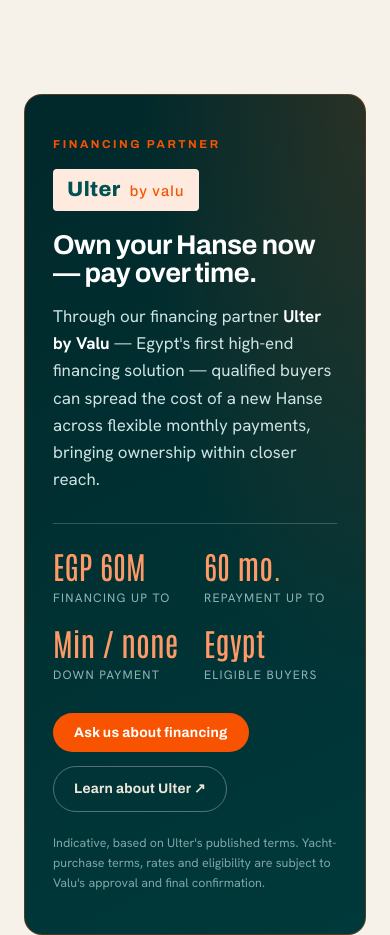
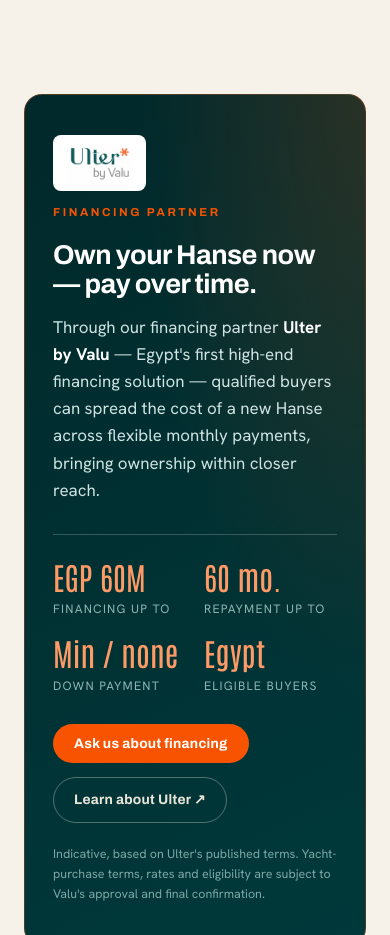
Before and after one commit to Mojo-xyz/hanse, a website: page index.html in a window 390 px wide. Shown: the part 7460-8395 px from the top of the page. Drawn offline with Linux system fonts and the light colour scheme.

Commit message:
Ulter logo in finance section

```diff
--- a/index.html
+++ b/index.html
@@ -228,8 +228,7 @@
     background:radial-gradient(120% 130% at 100% 0%, rgba(248,83,0,.16), transparent 55%), linear-gradient(155deg,#01282a,#00393b);
     border:1px solid rgba(248,83,0,.3)}
   .finance-head{display:flex;align-items:center;gap:16px;margin-bottom:20px;flex-wrap:wrap}
-  .ulter-logo{display:none;height:30px;width:auto}
-  .ulter-wordmark{font-family:"Archivo",sans-serif;font-weight:800;font-size:1.3rem;letter-spacing:.02em;color:#005152;background:#ffeadf;padding:4px 14px;border-radius:4px}
+  .ulter-logo{display:none;height:56px;width:auto;background:#fff;padding:8px 14px;border-radius:8px}  .ulter-wordmark{font-family:"Archivo",sans-serif;font-weight:800;font-size:1.3rem;letter-spacing:.02em;color:#005152;background:#ffeadf;padding:4px 14px;border-radius:4px}
   .ulter-wordmark span{font-weight:500;color:#f85300;font-size:.92rem;letter-spacing:.08em;margin-left:5px}
   .finance-panel h2{font-size:clamp(1.7rem,3vw,2.5rem);color:#fff;max-width:20ch;letter-spacing:-.02em}
   .finance-lede{color:#cfe3e3;margin-top:16px;font-size:1.06rem;max-width:60ch}
@@ -269,6 +268,8 @@
     .finance-tiles{grid-template-columns:repeat(2,1fr)}
     .finance-panel{padding:40px 28px}
     .contact-grid{grid-template-columns:1fr;gap:34px}
+    .finance-head{flex-direction:column;align-items:flex-start;gap:12px}
+    .ulter-logo{order:-1}
   }
   @media(max-width:560px){
     section{padding:68px 0}
@@ -399,6 +400,7 @@
       <div class="finance-head">
         <div class="eyebrow" style="color:#f85300">Financing partner</div>
         <img id="ulterLogo" class="ulter-logo" alt="Ulter by Valu">
+        <img id="logo-ulter.png" class="ulter-logo" alt="Ulter by Valu">
         <div id="ulterWordmark" class="ulter-wordmark">Ulter <span>by valu</span></div>
       </div>
       <h2 class="display">Own your Hanse now — pay over time.</h2>
@@ -572,7 +574,7 @@
 
   // Logos — set a filename to show a logo image; leave "" to keep the text lockup.
   const RSS_LOGO   = "";  // e.g. "rss-logo.png"  (upload to the repo root too)
-  const ULTER_LOGO = "";  // e.g. "ulter-logo.png"
+  const ULTER_LOGO = "logo-ulter.png";  // e.g. "ulter-logo.png"
 
   // ---- CONTACT FORM DELIVERY ----------------------------------------------
   // FormSubmit.co — free, unlimited, NO account or signup. The first time the
```
Also changed, not shown: logo-ulter.png (added), 1 other file.
